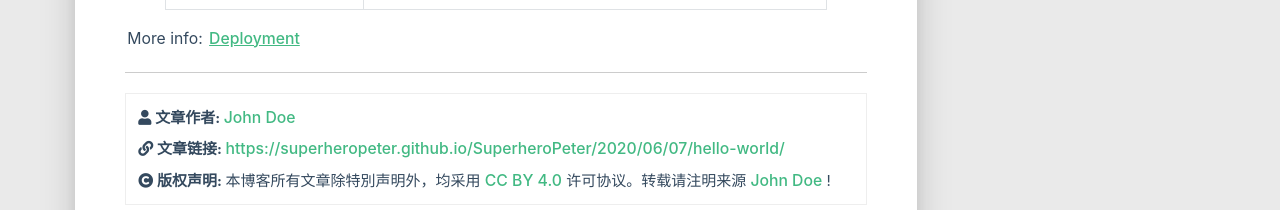
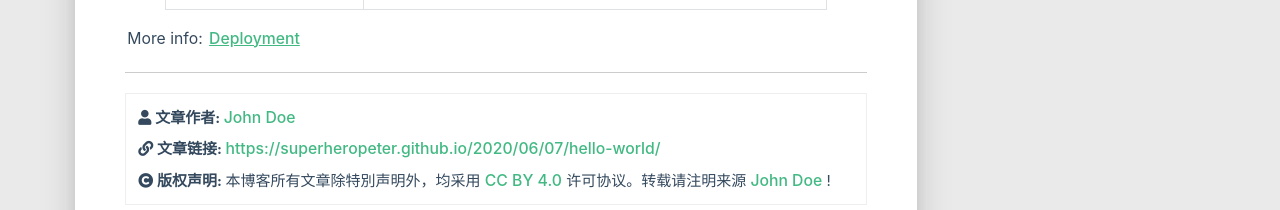
Before and after one commit to SuperheroPeter/superheropeter.github.io, a plain HTML site: page 2020/06/07/hello-world/index.html in a window 1280 px wide. Shown: the part 1540-1750 px from the top of the page. Drawn offline with Linux system fonts and the light colour scheme; some packages are replaced by stand-ins of ours; no server answers; a script that the page names is missing.

Commit message:
Site updated: 2020-06-07 09:19:43

```diff
--- a/2020/06/07/hello-world/index.html
+++ b/2020/06/07/hello-world/index.html
@@ -494,7 +494,7 @@
                     </i>
                 </span>
                 <span class="reprint-info">
-                    <a href="https://superheropeter.github.io/SuperheroPeter" rel="external nofollow noreferrer">John Doe</a>
+                    <a href="https://superheropeter.github.io" rel="external nofollow noreferrer">John Doe</a>
                 </span>
             </div>
             <div class="reprint__type">
@@ -504,7 +504,7 @@
                     </i>
                 </span>
                 <span class="reprint-info">
-                    <a href="https://superheropeter.github.io/SuperheroPeter/2020/06/07/hello-world/">https://superheropeter.github.io/SuperheroPeter/2020/06/07/hello-world/</a>
+                    <a href="https://superheropeter.github.io/2020/06/07/hello-world/">https://superheropeter.github.io/2020/06/07/hello-world/</a>
                 </span>
             </div>
             <div class="reprint__notice">
@@ -517,7 +517,7 @@
                     本博客所有文章除特別声明外，均采用
                     <a href="https://creativecommons.org/licenses/by/4.0/deed.zh" rel="external nofollow noreferrer" target="_blank">CC BY 4.0</a>
                     许可协议。转载请注明来源
-                    <a href="https://superheropeter.github.io/SuperheroPeter" target="_blank">John Doe</a>
+                    <a href="https://superheropeter.github.io" target="_blank">John Doe</a>
                     !
                 </span>
             </div>
@@ -969,7 +969,7 @@ code[class*="language-"], pre[class*="language-"] { white-space: pre !important;
         <div class="col s12 m8 l8 copy-right">
             Copyright&nbsp;&copy;
             <span id="year">2019</span>
-            <a href="https://superheropeter.github.io/SuperheroPeter" target="_blank">John Doe</a>
+            <a href="https://superheropeter.github.io" target="_blank">John Doe</a>
             |&nbsp;Powered by&nbsp;<a href="https://hexo.io/" target="_blank">Hexo</a>
             |&nbsp;Theme&nbsp;<a href="https://github.com/blinkfox/hexo-theme-matery" target="_blank">Matery</a>
             <br>
```
Also changed, not shown: archives/2020/06/index.html (+1 -1 lines), archives/2020/index.html (+1 -1 lines), archives/index.html (+1 -1 lines), index.html (+1 -1 lines).
